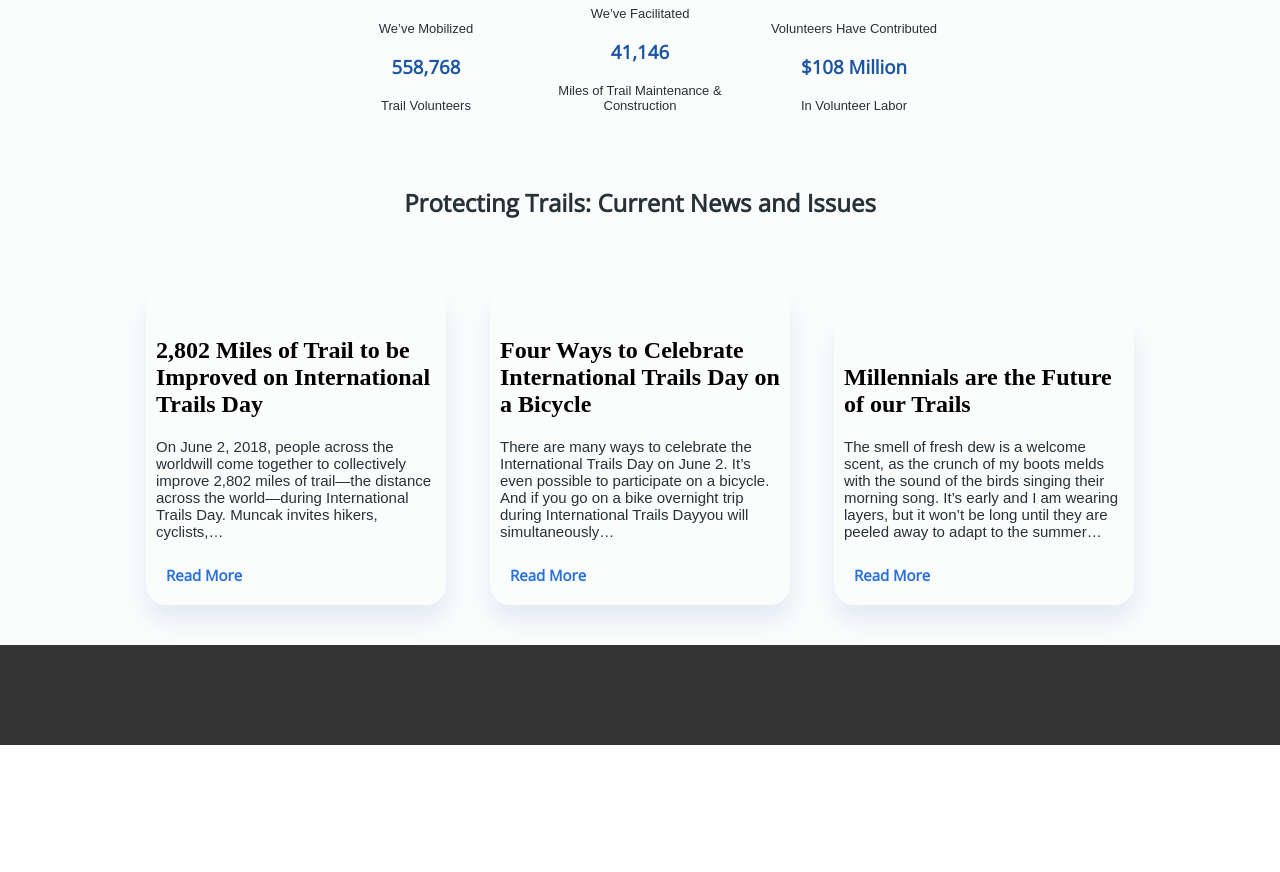
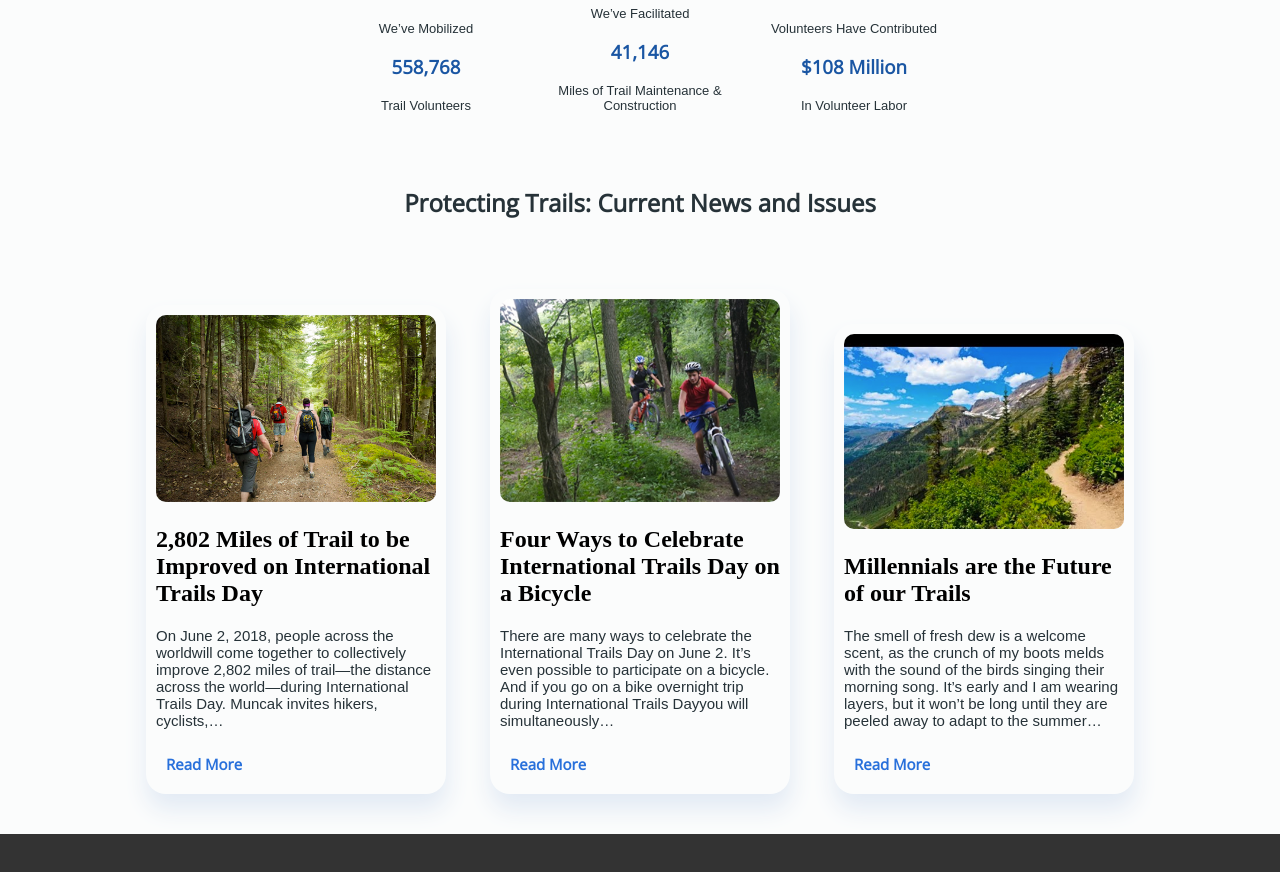
Before and after one commit to matviiko/muncak, a plain HTML site: page index.html in a window 1280 px wide. Shown: the part 1755-2627 px from the top of the page. Before the commit the page ends 2500 px from the top, so only its background shows below. Drawn offline with nearby package versions, Linux system fonts and the light colour scheme.

Commit message:
anded 3 part

```diff
--- a/index.html
+++ b/index.html
@@ -101,8 +101,8 @@
                 </h2>
             </div>
             <div class="content-3-main">
-                <div class="cont-3-item">
-                    <img src="" >
+                <div class="cont-3-item ">
+                    <img src="image/Layer 1.png" >
                     <h2 class="cont-3-h2">
                         2,802 Miles of Trail to be Improved on International Trails Day
                     </h2>
@@ -112,7 +112,7 @@
                     <a class="cont-3-a" href="#">Read More</a>
                 </div>
                 <div class="cont-3-item">
-                    <img src="" >
+                    <img src="image/Layer 2.png" >
                     <h2 class="cont-3-h2">
                         Four Ways to Celebrate International Trails Day on a Bicycle
                     </h2>
@@ -122,7 +122,7 @@
                     <a class="cont-3-a" href="#">Read More</a>
                 </div>
                 <div class="cont-3-item">
-                    <img src="" >
+                    <img src="image/Layer 3.png" >
                     <h2 class="cont-3-h2">
                         Millennials are the Future of our Trails
                     </h2>
--- a/style/content-three.css
+++ b/style/content-three.css
@@ -36,3 +36,10 @@
     padding: 50px 0;
     text-align: center;
 }
+
+.cont-3-item > img {
+    width: 280px;
+    height: auto;
+    margin: auto;
+    border-radius: 10px;
+}
```
Also changed, not shown: image/Layer 1.png (added), image/Layer 2.png (added), image/Layer 3.png (added).
